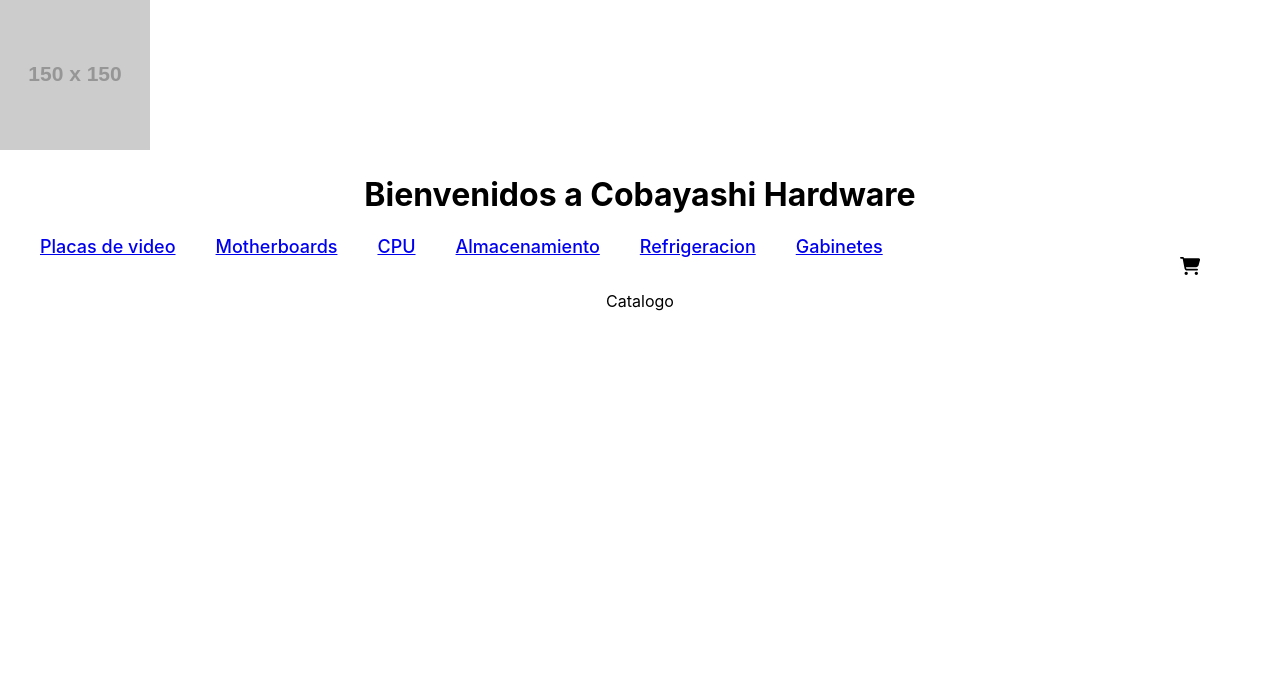
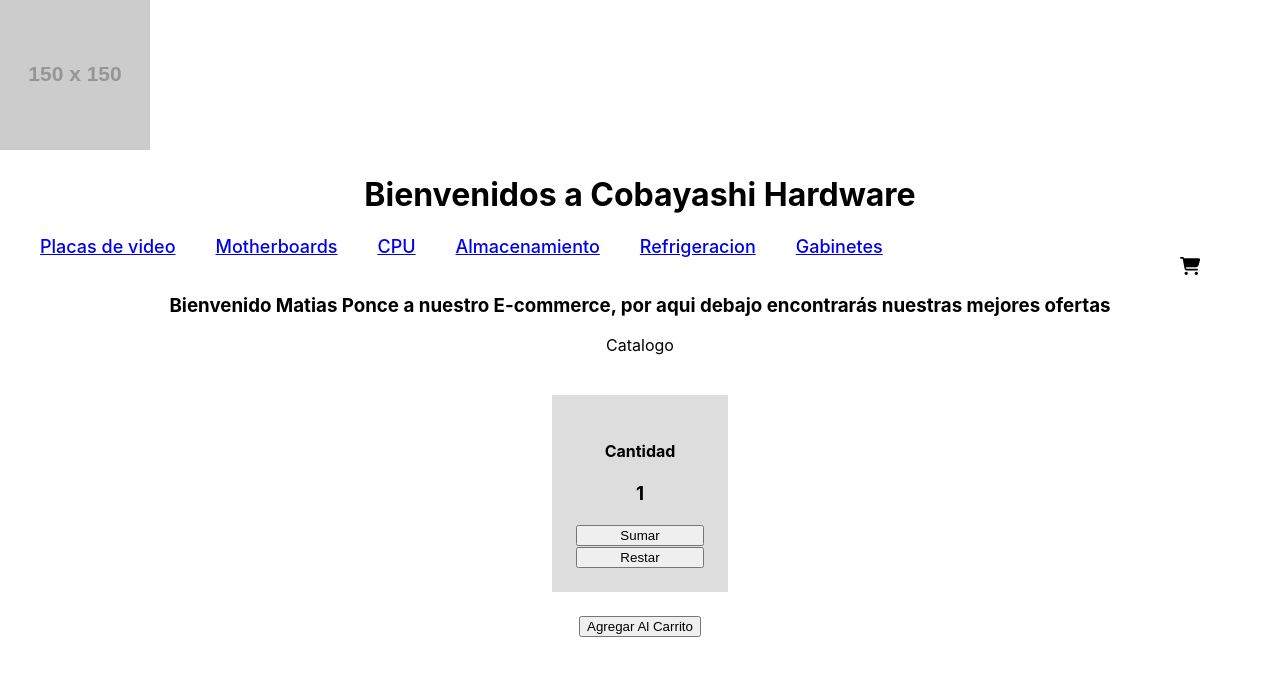
Before and after one commit to JuanWaldmann/ReactCoder, a React (Create React App) app: page / in a window 1280 px wide. Shown: the top 676 px of the page. Built offline with nearby package versions, Linux system fonts and the light colour scheme.

Commit message:
Agrega greeting via prop y ItemCount Stock

```diff
--- a/src/App.css
+++ b/src/App.css
@@ -25,3 +25,19 @@
   right: 5rem;
   justify-content: end;
 }
+.item-count-container {
+  background-color: rgb(221, 221, 221);
+  width: 8rem;
+  padding: 1.5rem;
+  margin: 1.5rem;
+  display: inline-block;
+}
+.stock-container-flex {
+  display: flex;
+  justify-content: center;
+  flex-direction: column;
+  align-items: center;
+}
+.item-count-container button {
+  width: 100%;
+}
--- a/src/App.js
+++ b/src/App.js
@@ -1,16 +1,30 @@
 import React from 'react'
 import './App.css';
 import NavBar from './Components/NavBar'
+import ItemCount from './Components/ItemCount'
 
 
 function App() {
   return (
     <>
       <NavBar />
-
-
+      <ItemListContainer greeting={bienvenido} />
     </>
   );
 }
+const usuario = "Matias Ponce"
+
+const bienvenido = "Bienvenido " + usuario + " a nuestro E-commerce, por aqui debajo encontrarás nuestras mejores ofertas"
+
+const ItemListContainer = () => {
+  return (
+    <>
+      <h3 className='center'>{bienvenido}</h3>
+      <p className='center'>Catalogo</p>
+      <ItemCount />
+    </>
+  )
+}
+
 
 export default App;
--- /dev/null
+++ b/src/Components/ItemCount.js
@@ -0,0 +1,40 @@
+import React, {useState} from 'react'
+
+let stock = 10
+
+const ItemCount = () => {
+    const [acumulador, setAcumulador] = useState(1)
+
+
+    const actionClickAdd = () => {
+        if (acumulador < stock ){
+        setAcumulador(acumulador + 1);
+        } else {
+            alert('No tenemos suficiente stock, Vuelva prontos.')
+        }
+    }
+    const actionClickSub = () => {
+
+        if (acumulador > 1 ){
+            setAcumulador(acumulador - 1)
+        }else{
+            alert('no puedes agregar 0 al carrito')
+        }
+    }
+    return (
+        <>
+        <div className='stock-container-flex'>
+            <div className='item-count-container'>
+                <h4 className='center'>Cantidad</h4>
+                <h3 className='center'>{acumulador}</h3>
+                <button onClick={actionClickAdd}>Sumar</button>
+                <button onClick={actionClickSub}>Restar</button>
+            </div>
+                <button>Agregar Al Carrito</button>
+        </div>
+        </>
+    )
+}
+
+
+export default ItemCount;
--- a/src/Components/NavBar.js
+++ b/src/Components/NavBar.js
@@ -18,14 +18,10 @@ const NavBar = () => {
             </nav>
 
             <CartWidget />
-            <ItemListContainer />
+
         </>
     )
 }
-const ItemListContainer = () => {
-    return (
-        <p className='center'>Catalogo</p>
-    )
-}
+
 
 export default NavBar;
```
